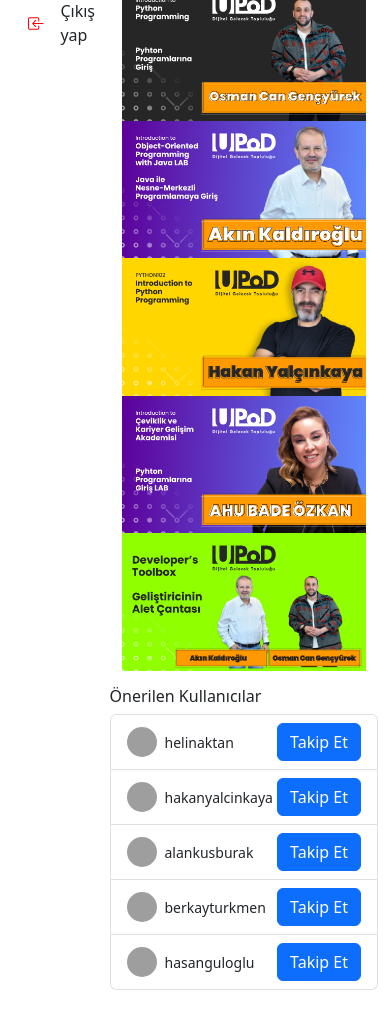
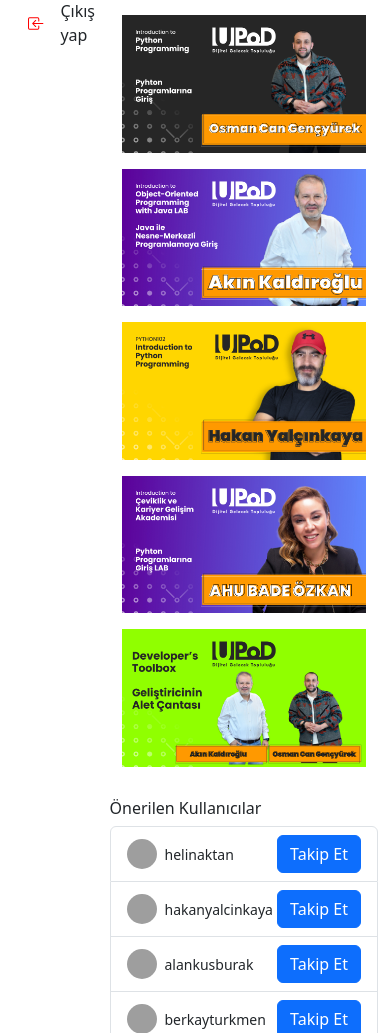
Before and after one commit to Burakalankus/Instagram-clonev2, a Django app: page /explore/ in a window 390 px wide. Shown: the part 473-1506 px from the top of the page. Run offline with Django 5.2, Linux system fonts and the light colour scheme; data comes from the database, SQL or seed files in the repository; some web fonts are replaced; grey boxes are pictures that could not be loaded.

Commit message:
explore.html edited.

```diff
--- a/templates/pages/explore.html
+++ b/templates/pages/explore.html
@@ -18,7 +18,10 @@
         <hr>
             <div class="row mt-3">
                 {% for post in top_posts %}
-                <div class="col-sm"><img src="{{ post.image.url }}" class="w-100" alt=""></div>
+                <div class="col-sm-4">
+                  <div class="mb-3"><img src="{{ post.image.url }}" class="w-100" alt="">
+                  </div>
+                </div>
                 {% endfor %}
             </div>
     </div>
```
Also changed, not shown: db.sqlite3.
